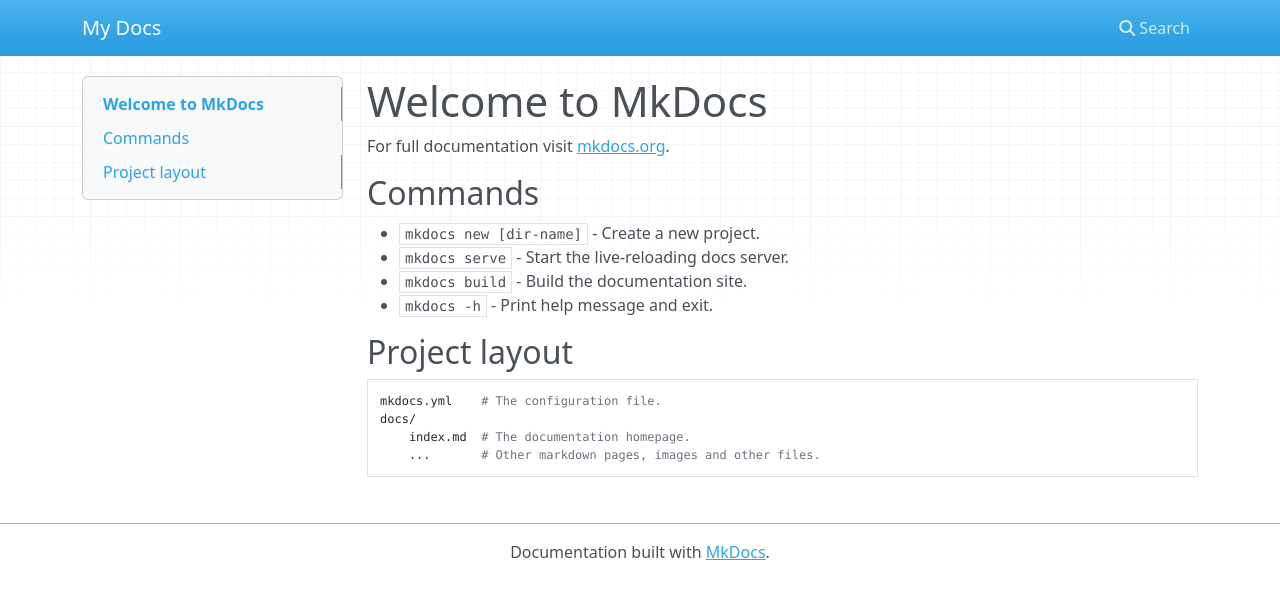
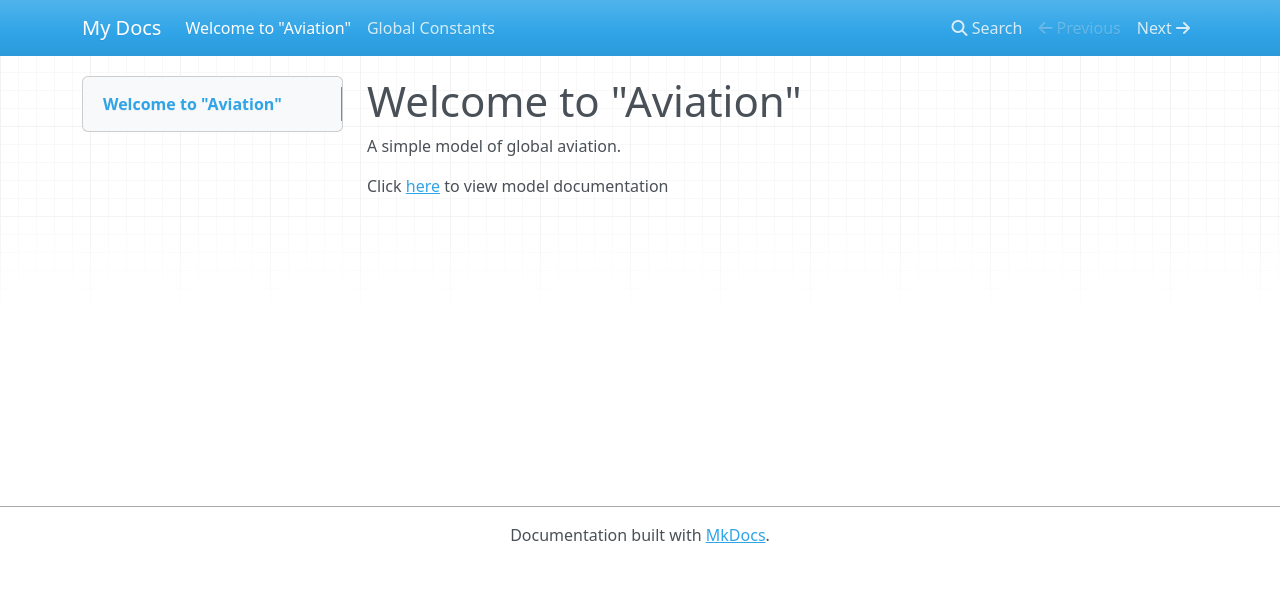
Before and after one commit to kilianbra/aviation, an MkDocs documentation site: the page built from docs/index.md, in a window 1280 px wide. Shown: the top 599 px of the page. Built offline with MkDocs 1.6.1, drawn with Linux system fonts in a browser that asks for light colours; nearby versions of some CDN libraries.

Commit message:
Moved documentation to mkdocs and added new elements

```diff
--- a/docs/index.md
+++ b/docs/index.md
@@ -1,17 +1,5 @@
-# Welcome to MkDocs
+# Welcome to  "Aviation"
 
-For full documentation visit [mkdocs.org](https://www.mkdocs.org).
+A simple model of global aviation.
 
-## Commands
-
-* `mkdocs new [dir-name]` - Create a new project.
-* `mkdocs serve` - Start the live-reloading docs server.
-* `mkdocs build` - Build the documentation site.
-* `mkdocs -h` - Print help message and exit.
-
-## Project layout
-
-    mkdocs.yml    # The configuration file.
-    docs/
-        index.md  # The documentation homepage.
-        ...       # Other markdown pages, images and other files.
+Click [here](./aviation.md) to view model documentation
```
Also changed, not shown: README.md (+2 -2 lines), docs/aviation.md (renamed from aviation_model.md, +8 -11 lines).
